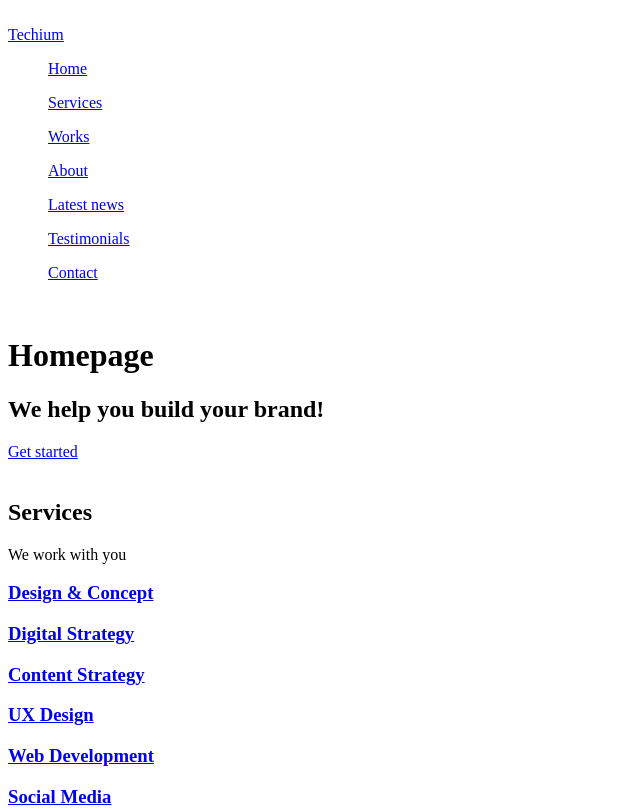
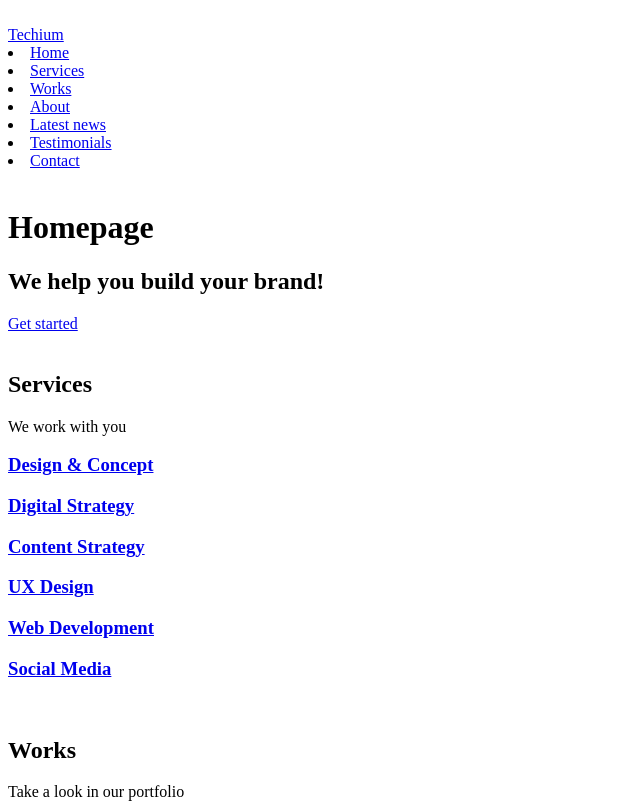
Before and after one commit to Blingblinggiirl/holbertonschool-web_front_end, a plain HTML site: page html_advanced/24-index.html in a window 1280 px wide. Shown: the top 810 px of the page, without its empty margins (0-640 px from the left). Drawn offline with Linux system fonts and the light colour scheme.

Commit message:
fix il insted ul

```diff
--- a/html_advanced/24-index.html
+++ b/html_advanced/24-index.html
@@ -19,13 +19,13 @@
             <a href="/"><span>Techium</span></a>
             </div>
             <nav>
-                <ul><a href="/">Home</a></ul>
-                <ul><a href="#services">Services</a></ul>
-                <ul><a href="#works">Works</a></ul>
-                <ul><a href="#about">About</a></ul>
-                <ul><a href="#latest_news">Latest news</a></ul>
-                <ul><a href="#testimonials">Testimonials</a></ul>
-                <ul><a href="#contact">Contact</a></ul>
+                <li><a href="/">Home</a></li>
+                <li><a href="#services">Services</a></li>
+                <li><a href="#works">Works</a></li>
+                <li><a href="#about">About</a></li>
+                <li><a href="#latest_news">Latest news</a></li>
+                <li><a href="#testimonials">Testimonials</a></li>
+                <li><a href="#contact">Contact</a></li>
             </nav>
         </div>
     </header>
@@ -196,9 +196,9 @@
     <!-- Footer -->
     <footer>
         <div>
-            <ul><a href="https://www.facebook.com/HolbertonSchool/">Facebook</a></ul>
-            <ul><a href="https://twitter.com/holbertonschool">Twitter</a></ul>
-            <ul><a href="https://www.instagram.com/holbertonschool/">Instagram</a></ul>
+            <li><a href="https://www.facebook.com/HolbertonSchool/">Facebook</a></li>
+            <li><a href="https://twitter.com/holbertonschool">Twitter</a></li>
+            <li><a href="https://www.instagram.com/holbertonschool/">Instagram</a></li>
         </div>
     </footer>
 </body>
```
